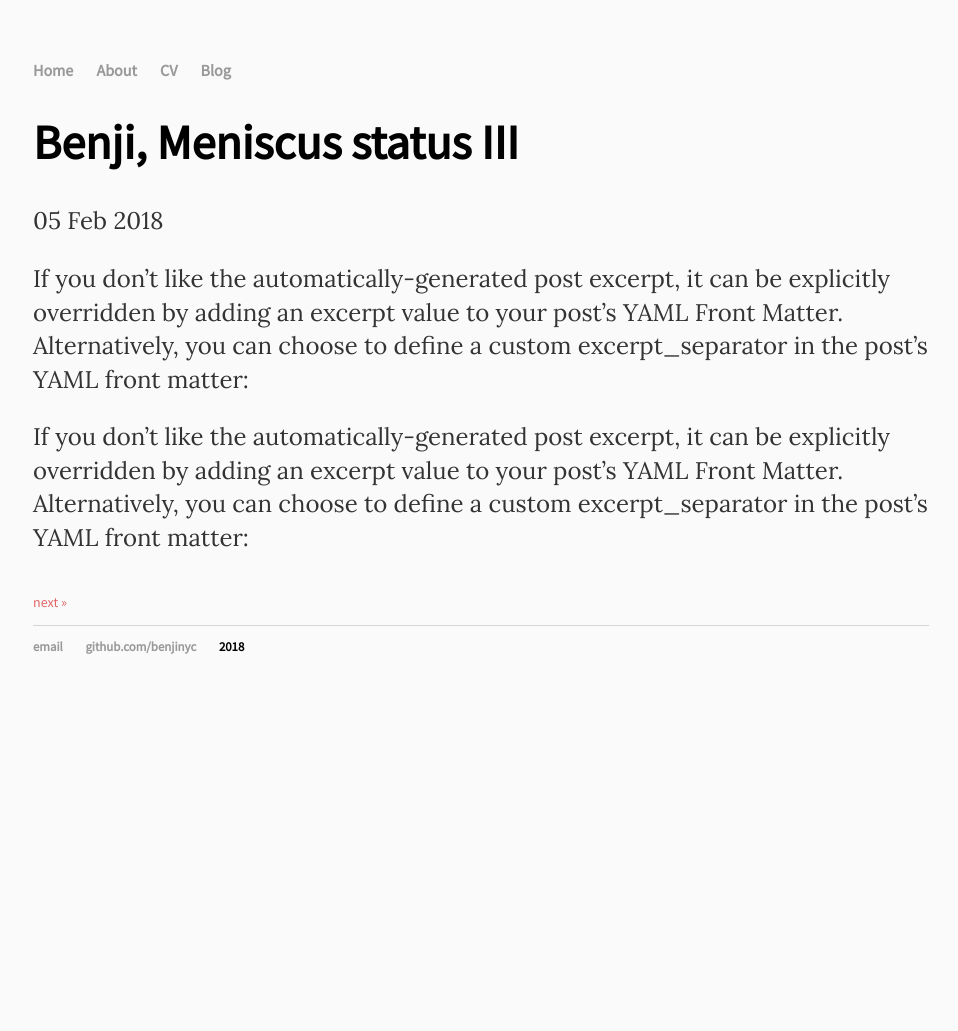
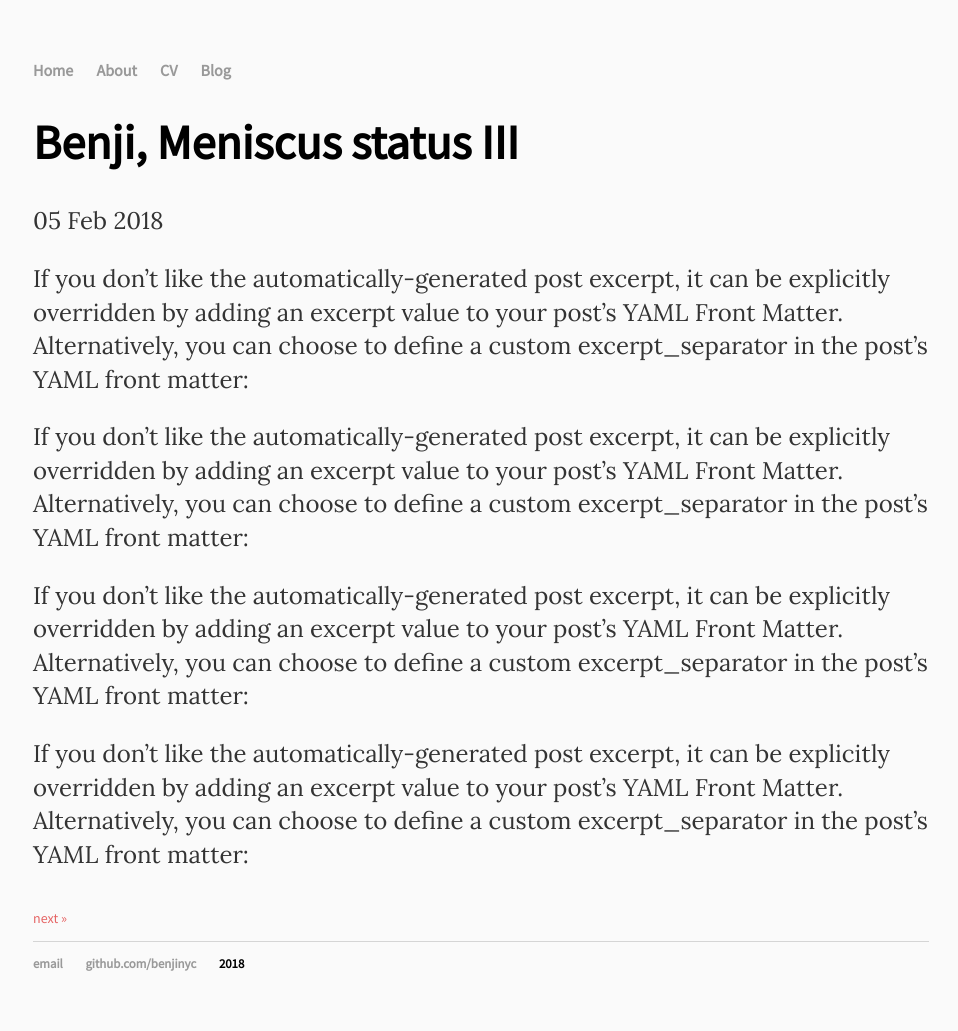
Before and after one commit to benjinyc/benjinyc.github.io, a Jekyll site: the page built from _posts/2018-02-05-benji-meniscus-status_III.md, in a window 1280 px wide. Shown: the whole page, without its empty margins (159-1117 px from the left). Built offline with Jekyll 4.4.1, drawn with Linux system fonts in a browser that asks for light colours; comment, search, counter and statistics services are not loaded; before the commit the page ends 900 px from its top, so only the background shows below that.

Commit message:
push from different computer
Signed-off-by: Benjamin Kim <benjikimg@gmail.com>

```diff
--- a/_posts/2018-02-05-benji-meniscus-status_III.md
+++ b/_posts/2018-02-05-benji-meniscus-status_III.md
@@ -6,3 +6,7 @@
 If you don’t like the automatically-generated post excerpt, it can be explicitly overridden by adding an excerpt value to your post’s YAML Front Matter. Alternatively, you can choose to define a custom excerpt_separator in the post’s YAML front matter:
 
 If you don’t like the automatically-generated post excerpt, it can be explicitly overridden by adding an excerpt value to your post’s YAML Front Matter. Alternatively, you can choose to define a custom excerpt_separator in the post’s YAML front matter:
+
+If you don’t like the automatically-generated post excerpt, it can be explicitly overridden by adding an excerpt value to your post’s YAML Front Matter. Alternatively, you can choose to define a custom excerpt_separator in the post’s YAML front matter:
+
+If you don’t like the automatically-generated post excerpt, it can be explicitly overridden by adding an excerpt value to your post’s YAML Front Matter. Alternatively, you can choose to define a custom excerpt_separator in the post’s YAML front matter:
```
